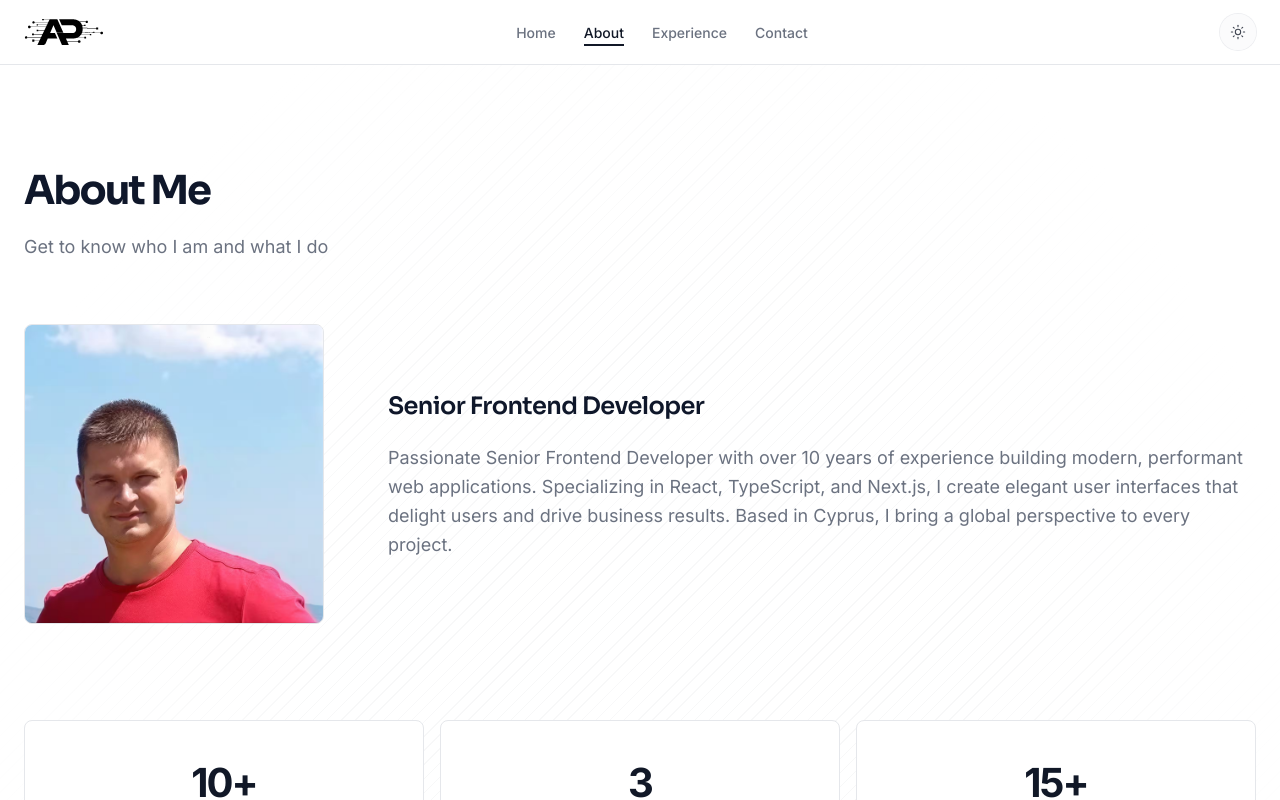
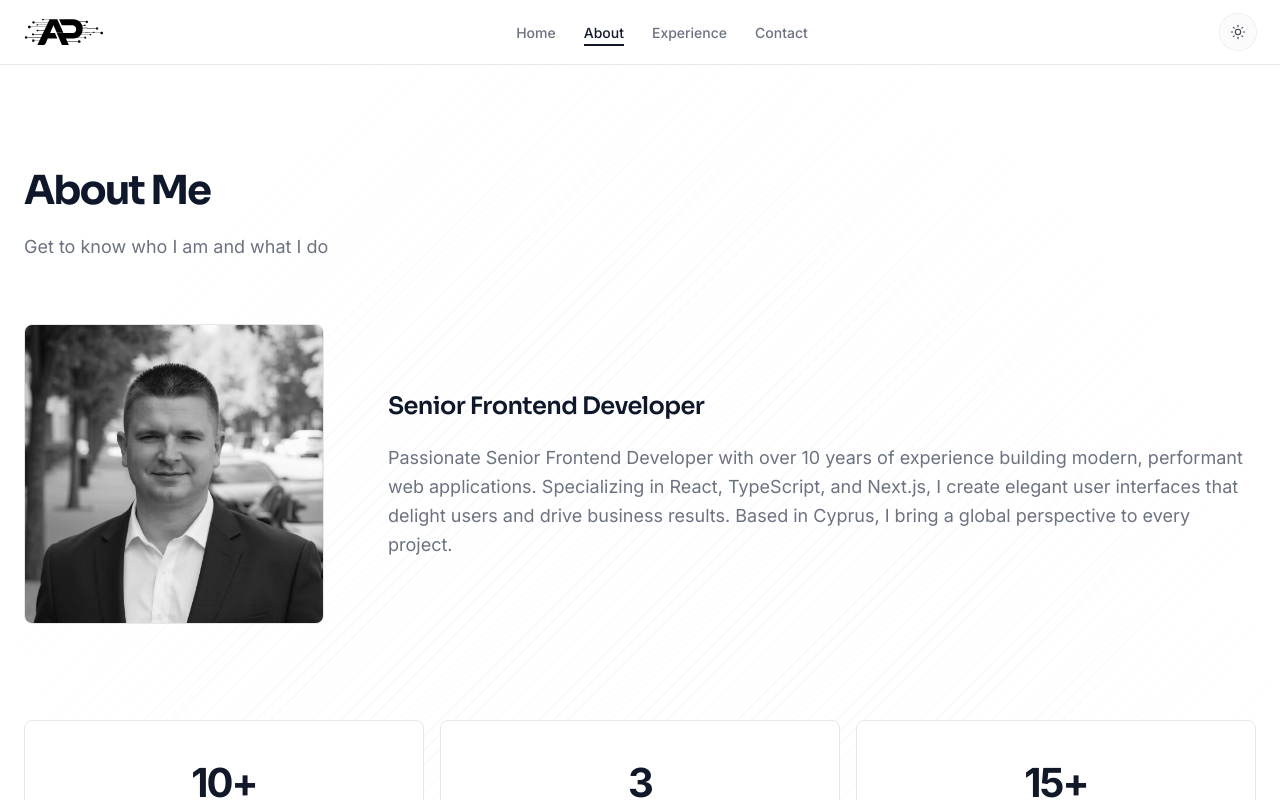
Before and after one commit to alekspanteli/alex-panteli-com, a Next.js app: page /about in a window 1280 px wide. Shown: the top 800 px of the page. Built offline with nearby package versions, Linux system fonts and the light colour scheme.

Commit message:
swap avatar image, add hover effect

```diff
--- a/src/components/about/profile-section.tsx
+++ b/src/components/about/profile-section.tsx
@@ -8,15 +8,16 @@ export function ProfileSection() {
   return (
     <div className="grid gap-16 md:grid-cols-[300px_1fr] md:items-center">
       <ScrollReveal direction="left">
-        <div className="relative aspect-square w-full max-w-[300px] overflow-hidden rounded-lg border border-border">
+        <div className="group relative aspect-square w-full max-w-[300px] overflow-hidden rounded-lg border border-border">
           <Image
-            src="/avatar2.avif"
+            src="/avatar3.avif"
             alt={cvData.personal.name}
             fill
-            sizes="(min-width: 768px) 300px, 100vw"
-            className="object-cover"
+            sizes="300px"
+            className="object-cover grayscale transition-all duration-500 group-hover:grayscale-0 group-hover:scale-105"
             priority
           />
+          <div className="absolute inset-0 bg-primary/10 mix-blend-overlay transition-opacity duration-500 group-hover:opacity-0" />
         </div>
       </ScrollReveal>
 
```
Also changed, not shown: public/avatar2.avif (deleted), public/avatar3.avif (added).
